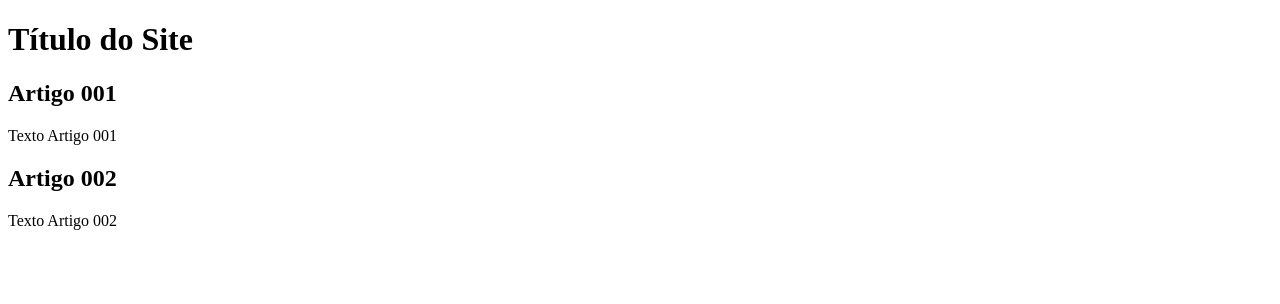
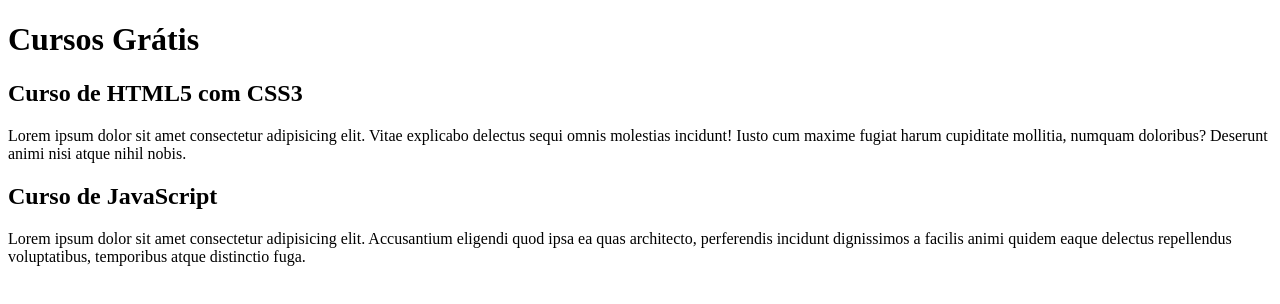
Before and after one commit to naeggean/projeto-site, a plain HTML site: page index.html in a window 1280 px wide. Drawn offline with Linux system fonts and the light colour scheme.

Commit message:
comecei a escrever o conteudo

```diff
--- a/index.html
+++ b/index.html
@@ -8,15 +8,15 @@
 <body>
     <main>
         <header>
-            <h1>Título do Site</h1>
+            <h1>Cursos Grátis</h1>
         </header>
         <article>
-            <h2>Artigo 001</h2>
-            <p>Texto Artigo 001</p>
+            <h2>Curso de HTML5 com CSS3</h2>
+            <p>Lorem ipsum dolor sit amet consectetur adipisicing elit. Vitae explicabo delectus sequi omnis molestias incidunt! Iusto cum maxime fugiat harum cupiditate mollitia, numquam doloribus? Deserunt animi nisi atque nihil nobis.</p>
         </article>
         <article>
-            <h2>Artigo 002</h2>
-            <p>Texto Artigo 002</p>
+            <h2>Curso de JavaScript</h2>
+            <p>Lorem ipsum dolor sit amet consectetur adipisicing elit. Accusantium eligendi quod ipsa ea quas architecto, perferendis incidunt dignissimos a facilis animi quidem eaque delectus repellendus voluptatibus, temporibus atque distinctio fuga.</p>
         </article>
     </main>
 
```
